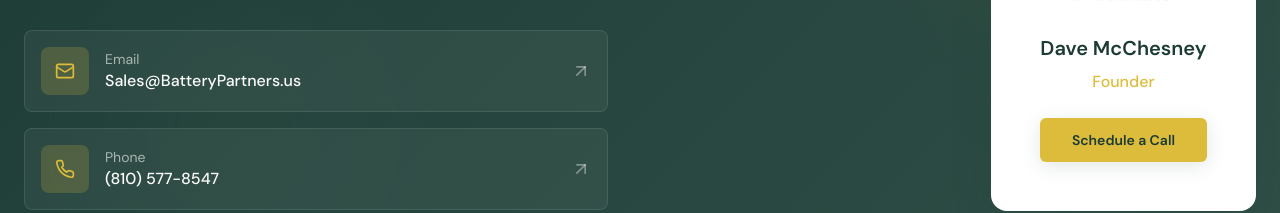
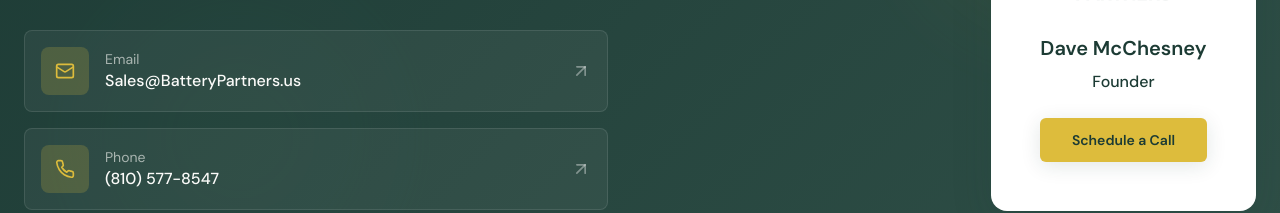
Before and after one commit to davebpus/battery-partners, a React (Vite) app: page / in a window 1280 px wide. Shown: the part 3048-3261 px from the top of the page. Built offline with nearby package versions, Linux system fonts and the light colour scheme; the HTML template or start-up script is replaced by a standard one.

Commit message:
Visual edit in Lovable
Edited UI in Lovable

```diff
--- a/src/components/Contact.tsx
+++ b/src/components/Contact.tsx
@@ -52,7 +52,7 @@ const Contact = () => {
               <h3 className="text-xl font-semibold text-bp-green mb-2">
                 Dave McChesney
               </h3>
-              <p className="text-bp-gold font-medium mb-6">Founder</p>
+              <p className="font-medium mb-6 text-primary">Founder</p>
               <Button variant="hero" size="lg" asChild className="w-full">
                 <a href="https://calendar.app.google/8vUzFsbaN2TQZN9n6" target="_blank" rel="noopener noreferrer">
                   Schedule a Call
```
